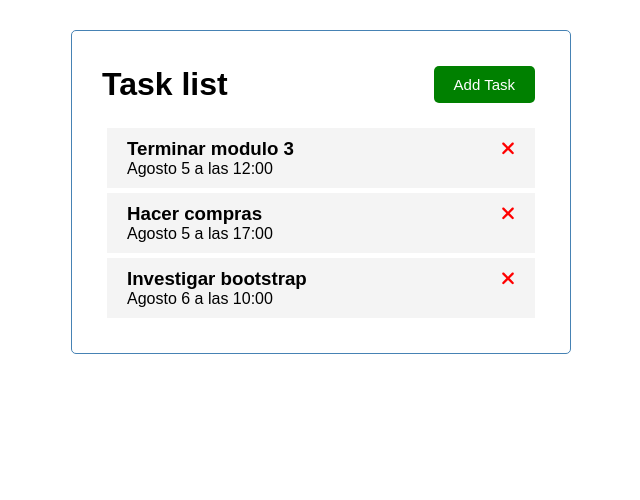
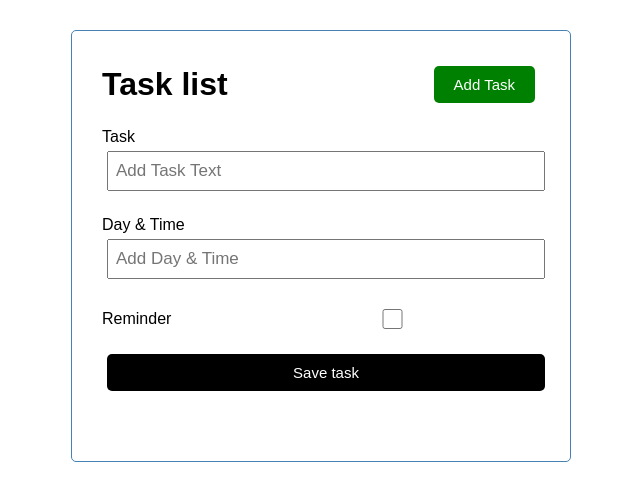
Before and after one commit to GermanSchmitz/task-list, an Angular app: page / in a window 1280 px wide. Shown: the top 500 px of the page, without its empty margins (319-959 px from the left). Built offline with nearby package versions, Linux system fonts and the light colour scheme; data requests are answered from the project's data file.

Commit message:
Generacion de formulario Add-task + logica de service

```diff
--- a/db.json
+++ b/db.json
@@ -1,22 +1,3 @@
 {
-  "tasks": [
-    {
-      "id": 1,
-      "text": "Terminar modulo 3",
-      "day": "Agosto 5 a las 12:00",
-      "reminder": false
-    },
-    {
-      "id": 2,
-      "text": "Hacer compras",
-      "day": "Agosto 5 a las 17:00",
-      "reminder": false
-    },
-    {
-      "id": 3,
-      "text": "Investigar bootstrap",
-      "day": "Agosto 6 a las 10:00",
-      "reminder": false
-    }
-  ]
+  "tasks": []
 }
--- a/src/app/app.module.ts
+++ b/src/app/app.module.ts
@@ -1,6 +1,6 @@
 import { NgModule } from '@angular/core';
 import { BrowserModule } from '@angular/platform-browser';
-
+import { FormsModule } from '@angular/forms';
 import { HttpClientModule } from '@angular/common/http';
 import { AppComponent } from './app.component';
 import { HeaderComponent } from './components/header/header.component';
@@ -19,7 +19,7 @@
     TasksItemComponent,
     AddTaskComponent,
   ],
-  imports: [BrowserModule, FontAwesomeModule, HttpClientModule],
+  imports: [BrowserModule, FontAwesomeModule, HttpClientModule, FormsModule],
   providers: [],
   bootstrap: [AppComponent],
 })
--- a/src/app/components/add-task/add-task.component.css
+++ b/src/app/components/add-task/add-task.component.css
@@ -0,0 +1,3 @@
+.add-form{
+    margin-bottom: 40px;
+}
--- a/src/app/components/add-task/add-task.component.html
+++ b/src/app/components/add-task/add-task.component.html
@@ -1 +1,15 @@
-<p>add-task works!</p>
+<form class="add-form" (ngSubmit)="onSubmit()">
+    <div class="form-control">
+        <label for="text">Task</label>
+        <input type="text" name="text" id="text" placeholder="Add Task Text" [(ngModel)]="text">
+    </div>
+    <div class="form-control">
+        <label for="day">Day & Time</label>
+        <input type="text" name="day" id="day"  placeholder="Add Day & Time" [(ngModel)]="day">
+    </div>
+    <div class="form-control form-control-check">
+        <label for="reminder">Reminder</label>
+        <input type="checkbox" name="reminder" id="reminder" [(ngModel)]="reminder">
+    </div>
+    <input type="submit" value="Save task" class="btn btn-block">
+</form>
--- a/src/app/components/add-task/add-task.component.ts
+++ b/src/app/components/add-task/add-task.component.ts
@@ -1,10 +1,28 @@
-import { Component } from '@angular/core';
+import { Component, OnInit, Output, EventEmitter } from '@angular/core';
+import { Task } from 'src/app/Task';
 
 @Component({
   selector: 'app-add-task',
   templateUrl: './add-task.component.html',
-  styleUrls: ['./add-task.component.css']
+  styleUrls: ['./add-task.component.css'],
 })
-export class AddTaskComponent {
+export class AddTaskComponent implements OnInit {
+  text: string = '';
+  day: string = '';
+  reminder: boolean = false;
+  @Output() onAddTask: EventEmitter<Task> = new EventEmitter();
+  constructor() {}
 
+  ngOnInit(): void {}
+
+  onSubmit() {
+    if (this.text.length === 0) {
+      alert('Please add a task!');
+      return;
+    }
+
+    const { text, day, reminder } = this;
+    const newTask = { text, day, reminder };
+    this.onAddTask.emit(newTask);
+  }
 }
--- a/src/app/components/tasks/tasks.component.html
+++ b/src/app/components/tasks/tasks.component.html
@@ -1,3 +1,4 @@
-<app-tasks-item *ngFor="let task of tasks" [task] = "task" (onDeleteTask)="deleteTask(task)" (onToggleReminder)="toggleReminder(task)">
-
+<app-add-task (onAddTask)="addTask($event)"></app-add-task>
+<app-tasks-item *ngFor="let task of tasks" [task]="task" (onDeleteTask)="deleteTask(task)"
+    (onToggleReminder)="toggleReminder(task)">
 </app-tasks-item>
--- a/src/app/components/tasks/tasks.component.ts
+++ b/src/app/components/tasks/tasks.component.ts
@@ -28,4 +28,10 @@
     task.reminder = !task.reminder;
     this.taskService.updateTaskReminder(task).subscribe();
   }
+
+  addTask(task: Task) {
+    this.taskService.addTask(task).subscribe((task) => {
+      this.tasks.push(task)
+    })
+  }
 }
--- a/src/app/service/task.service.ts
+++ b/src/app/service/task.service.ts
@@ -13,11 +13,16 @@
   providedIn: 'root',
 })
 export class TaskService {
+
   private apiUrl = 'http://localhost:5000/tasks';
   constructor(private http: HttpClient) {}
 
   getTasks(): Observable<Task[]> {
     return this.http.get<Task[]>(this.apiUrl);
+  }
+
+  addTask(task: Task): Observable<Task> {
+    return this.http.post<Task>(this.apiUrl, task, httpOptions)
   }
 
   deleteTask(task: Task): Observable<Task>{
```
Also changed, not shown: src/app/service/ui.service.ts (added, +9 -0 lines).
